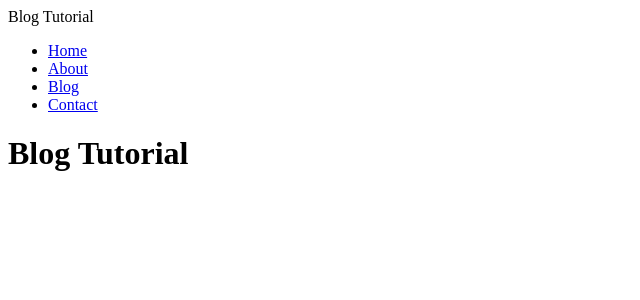
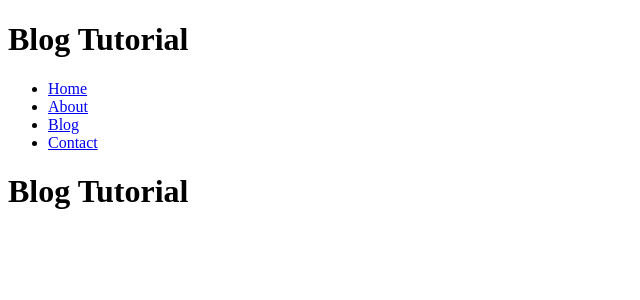
Before and after one commit to toyokappa/react-blog-tutorial, a React (Create React App) app: page / in a window 1280 px wide. Shown: the top 300 px of the page, without its empty margins (0-640 px from the left). Built offline with nearby package versions, Linux system fonts and the light colour scheme.

Commit message:
change design

```diff
--- a/src/components/Header.js
+++ b/src/components/Header.js
@@ -4,7 +4,7 @@ import { Link } from 'react-router-dom'
 const Footer = () => {
   return (
     <div>
-      <div className="logo">Blog Tutorial</div>
+      <h1 className="logo">Blog Tutorial</h1>
       <ul>
         <li><Link to="/">Home</Link></li>
         <li><Link to="/about">About</Link></li>
```
